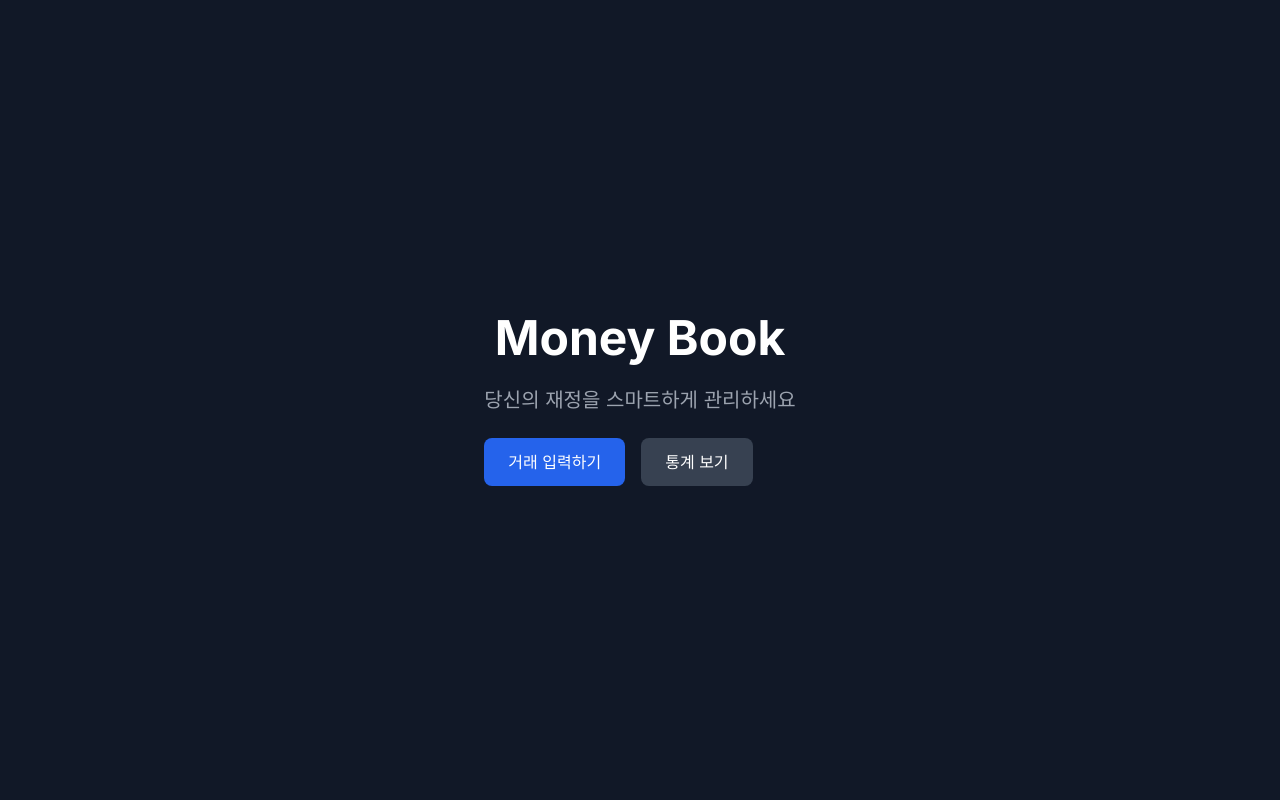
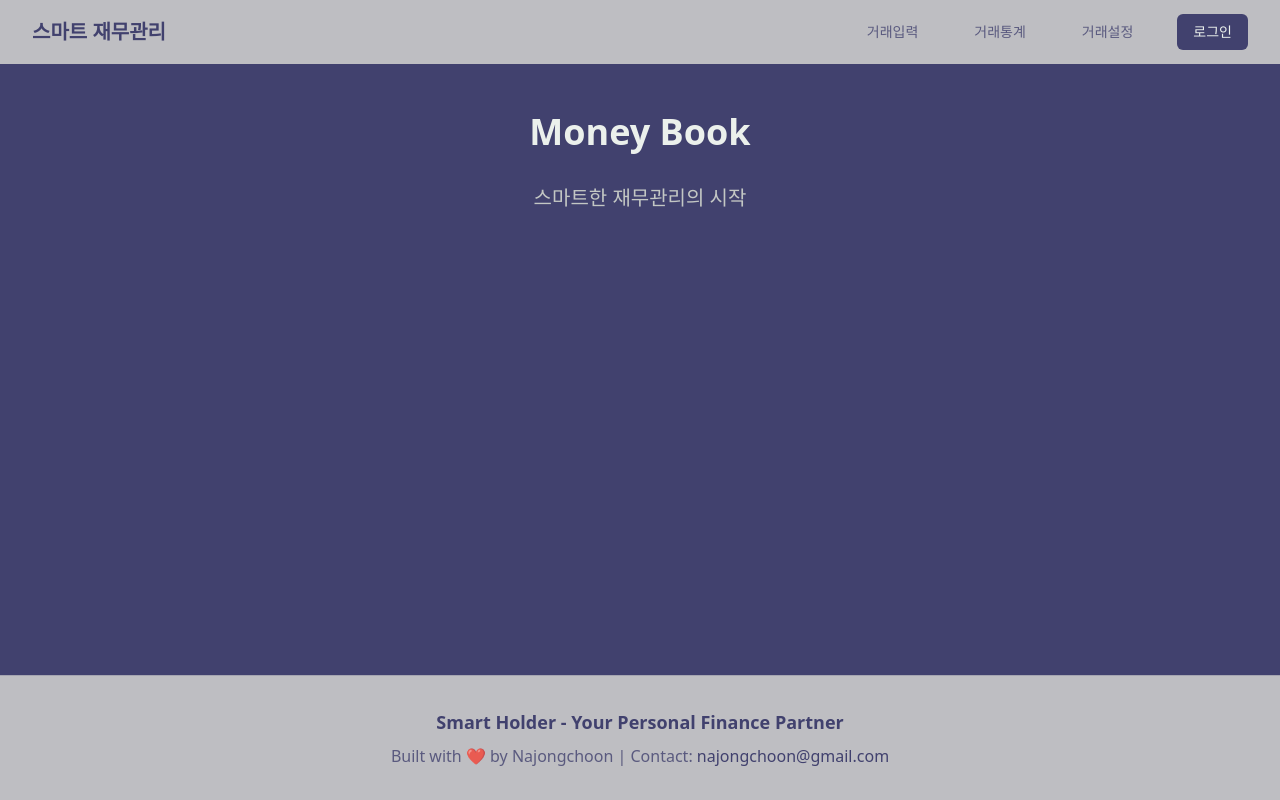
Before and after one commit to jongchoon580325/holder_book, a Next.js app: page / in a window 1280 px wide. Built offline with nearby package versions, Linux system fonts and the light colour scheme.

Commit message:
디자인: 전체 색상 테마 적용 - 메뉴바, 푸터, 본문 색상 변경

```diff
--- a/src/app/globals.css
+++ b/src/app/globals.css
@@ -3,8 +3,9 @@
 @tailwind utilities;
 
 :root {
-  --foreground: #ffffff;
-  --background: #111827;
+  --foreground-rgb: 235, 240, 236;
+  --background-rgb: 65, 65, 110;
+  --subtitle-rgb: 195, 199, 196;
 }
 
 @theme inline {
@@ -23,7 +24,15 @@
 }
 
 body {
-  color: var(--foreground);
-  background: var(--background);
+  color: rgb(var(--foreground-rgb));
+  background: rgb(var(--background-rgb));
   font-family: var(--font-inter), system-ui, -apple-system, sans-serif;
 }
+
+h1 {
+  color: rgb(var(--foreground-rgb));
+}
+
+h2, h3, h4, h5, h6 {
+  color: rgb(var(--subtitle-rgb));
+}
--- a/src/app/layout.tsx
+++ b/src/app/layout.tsx
@@ -1,26 +1,26 @@
-import type { Metadata } from "next";
-import { Inter } from "next/font/google";
-import "./globals.css";
-
-const inter = Inter({
-  subsets: ["latin"],
-  variable: "--font-inter",
-});
+import './globals.css';
+import type { Metadata } from 'next';
+import Navbar from '@/components/common/Navbar';
+import Footer from '@/components/common/Footer';
 
 export const metadata: Metadata = {
-  title: "Create Next App",
-  description: "Generated by create next app",
+  title: 'Money Book',
+  description: 'Smart Personal Finance Management System',
 };
 
 export default function RootLayout({
   children,
-}: Readonly<{
+}: {
   children: React.ReactNode;
-}>) {
+}) {
   return (
-    <html lang="en">
-      <body className={`${inter.variable} antialiased`}>
-        {children}
+    <html lang="ko">
+      <body className="flex flex-col min-h-screen">
+        <Navbar />
+        <main className="flex-grow">
+          {children}
+        </main>
+        <Footer />
       </body>
     </html>
   );
--- a/src/app/page.tsx
+++ b/src/app/page.tsx
@@ -2,29 +2,13 @@ import Image from "next/image";
 
 export default function Home() {
   return (
-    <main className="flex min-h-screen flex-col items-center justify-center p-24 bg-gray-900">
-      <div className="text-center space-y-6">
-        <h1 className="text-5xl font-bold text-white">
-          Money Book
-        </h1>
-        <p className="text-xl text-gray-400">
-          당신의 재정을 스마트하게 관리하세요
-        </p>
-        <div className="flex gap-4 mt-8">
-          <a
-            href="/transaction/input"
-            className="px-6 py-3 bg-blue-600 text-white rounded-lg hover:bg-blue-700 transition-colors"
-          >
-            거래 입력하기
-          </a>
-          <a
-            href="/statistics"
-            className="px-6 py-3 bg-gray-700 text-white rounded-lg hover:bg-gray-800 transition-colors"
-          >
-            통계 보기
-          </a>
-        </div>
-      </div>
-    </main>
+    <div className="container mx-auto px-4 py-12">
+      <h1 className="text-4xl font-bold text-center text-[#ebf0ec] mb-8">
+        Money Book
+      </h1>
+      <p className="text-xl text-center text-[#c3c7c4] max-w-2xl mx-auto">
+        스마트한 재무관리의 시작
+      </p>
+    </div>
   );
 }
--- /dev/null
+++ b/src/app/transaction/input/page.tsx
@@ -0,0 +1,9 @@
+export default function TransactionInputPage() {
+  return (
+    <div className="container mx-auto px-4 py-12">
+      <h1 className="text-3xl font-bold text-[#ebf0ec] mb-8">
+        거래입력
+      </h1>
+    </div>
+  );
+}
--- /dev/null
+++ b/src/app/transaction/settings/page.tsx
@@ -0,0 +1,9 @@
+export default function TransactionSettingsPage() {
+  return (
+    <div className="container mx-auto px-4 py-12">
+      <h1 className="text-3xl font-bold text-[#ebf0ec] mb-8">
+        거래설정
+      </h1>
+    </div>
+  );
+}
--- /dev/null
+++ b/src/app/transaction/statistics/page.tsx
@@ -0,0 +1,9 @@
+export default function TransactionStatisticsPage() {
+  return (
+    <div className="container mx-auto px-4 py-12">
+      <h1 className="text-3xl font-bold text-[#ebf0ec] mb-8">
+        거래통계
+      </h1>
+    </div>
+  );
+}
--- /dev/null
+++ b/src/components/common/Footer.tsx
@@ -0,0 +1,24 @@
+const Footer = () => {
+  return (
+    <footer className="bg-[#bebec2] border-t border-[#41416e]/20">
+      <div className="max-w-7xl mx-auto py-8 px-4 sm:px-6 lg:px-8">
+        <div className="text-center">
+          <h3 className="text-lg font-semibold text-[#41416e] mb-2">
+            Smart Holder - Your Personal Finance Partner
+          </h3>
+          <p className="text-[#41416e]/80">
+            Built with ❤️ by Najongchoon | Contact:{' '}
+            <a
+              href="mailto:najongchoon@gmail.com"
+              className="text-[#41416e] hover:text-[#41416e]/80"
+            >
+              najongchoon@gmail.com
+            </a>
+          </p>
+        </div>
+      </div>
+    </footer>
+  );
+};
+
+export default Footer;
--- /dev/null
+++ b/src/components/common/Navbar.tsx
@@ -0,0 +1,68 @@
+'use client';
+
+import Link from 'next/link';
+import { usePathname } from 'next/navigation';
+
+const Navbar = () => {
+  const pathname = usePathname();
+
+  const isActive = (path: string) => {
+    return pathname === path;
+  };
+
+  return (
+    <nav className="bg-[#bebec2]">
+      <div className="max-w-7xl mx-auto px-4 sm:px-6 lg:px-8">
+        <div className="flex justify-between h-16">
+          <div className="flex items-center">
+            <Link href="/" className="flex items-center">
+              <span className="text-xl font-bold text-[#41416e] hover:text-[#41416e]/80">
+                스마트 재무관리
+              </span>
+            </Link>
+          </div>
+
+          <div className="flex items-center space-x-8">
+            <Link
+              href="/transaction/input"
+              className={`${
+                isActive('/transaction/input')
+                  ? 'text-[#41416e] border-b-2 border-[#41416e]'
+                  : 'text-[#41416e]/80 hover:text-[#41416e]'
+              } px-3 py-2 text-sm font-medium`}
+            >
+              거래입력
+            </Link>
+            <Link
+              href="/transaction/statistics"
+              className={`${
+                isActive('/transaction/statistics')
+                  ? 'text-[#41416e] border-b-2 border-[#41416e]'
+                  : 'text-[#41416e]/80 hover:text-[#41416e]'
+              } px-3 py-2 text-sm font-medium`}
+            >
+              거래통계
+            </Link>
+            <Link
+              href="/transaction/settings"
+              className={`${
+                isActive('/transaction/settings')
+                  ? 'text-[#41416e] border-b-2 border-[#41416e]'
+                  : 'text-[#41416e]/80 hover:text-[#41416e]'
+              } px-3 py-2 text-sm font-medium`}
+            >
+              거래설정
+            </Link>
+            <button
+              className="bg-[#41416e] hover:bg-[#41416e]/80 text-[#ebf0ec] px-4 py-2 rounded-md text-sm font-medium"
+            >
+              로그인
+            </button>
+          </div>
+        </div>
+      </div>
+    </nav>
+  );
+};
+
+export default Navbar;
```
Also changed, not shown: 1 other file (tests, documents, lock files or other folders).
